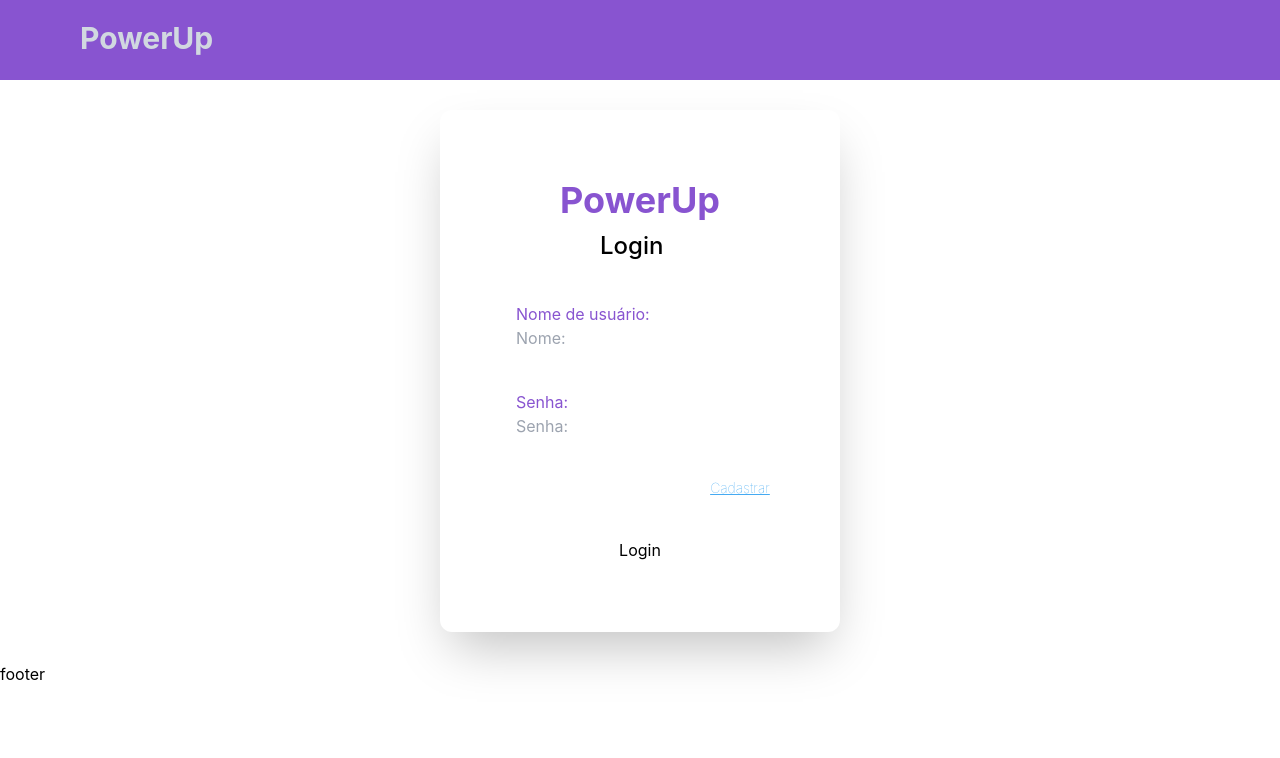
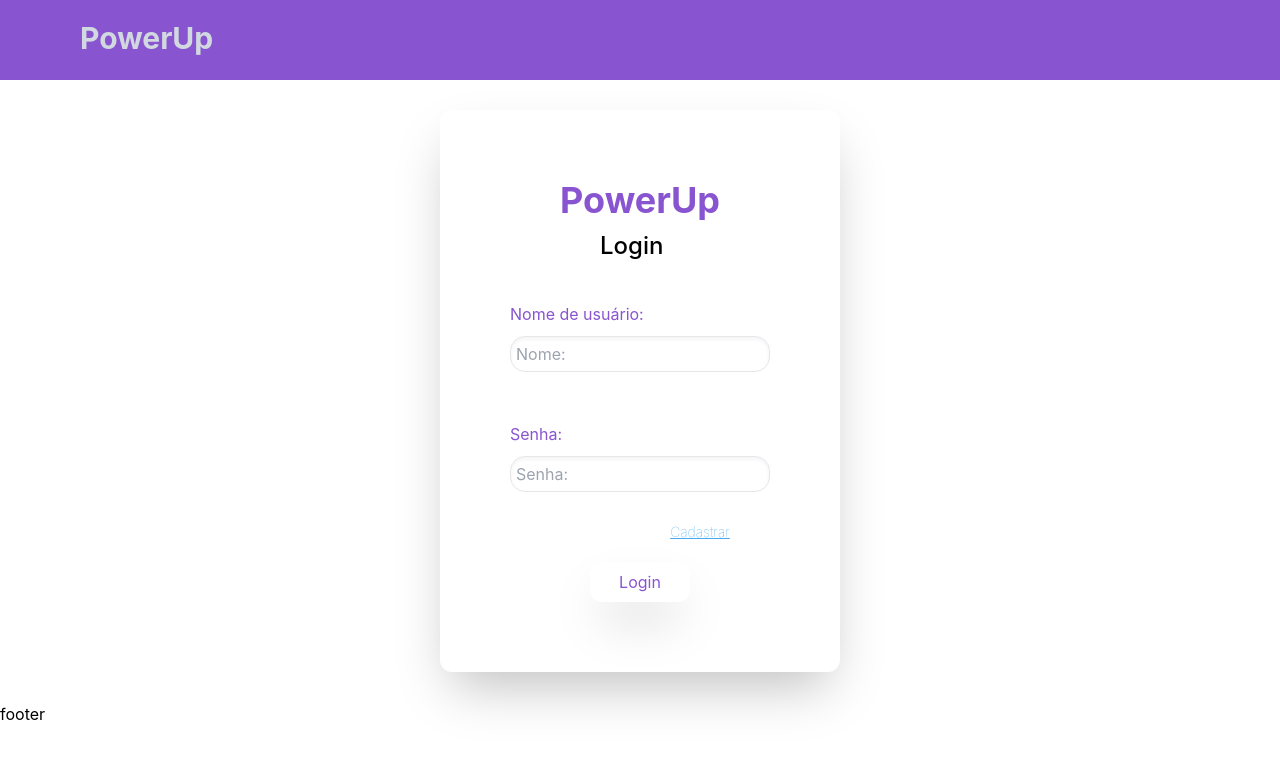
Before and after one commit to DavidRochaCode/PowerUp, a React (Create React App) app in the folder src/View/powerupfront/: page / in a window 1280 px wide. Shown: the top 758 px of the page. Built offline with nearby package versions, Linux system fonts and the light colour scheme.

Commit message:
style:login estilizado

```diff
--- a/src/View/powerupfront/src/Atomic/Input/Input.js
+++ b/src/View/powerupfront/src/Atomic/Input/Input.js
@@ -1,7 +1,7 @@
 export function Input({type,place}){
     return(
         <div>
-            <input type={type} placeholder={place} />
+            <input className='rounded-[15px] border p-[5px] my-[10px] outline-[#8854d0] hover:border-[#8854d0] shadow-inner' type={type} placeholder={place} />
         </div>
     )
 }
--- a/src/View/powerupfront/src/Button/Button.js
+++ b/src/View/powerupfront/src/Button/Button.js
@@ -1,5 +1,5 @@
 export function Button({name}){
     return(
-        <button>{name}</button>
+        <button className="text-[#8854d0]  duration-500 w-[100px] h-[40px] rounded-[12px] shadow-2xl hover:text-[#fff]  hover:bg-[#8854d0]">{name}</button>
     )
 }
--- a/src/View/powerupfront/src/Organism/LoginArea/LoginArea.js
+++ b/src/View/powerupfront/src/Organism/LoginArea/LoginArea.js
@@ -25,7 +25,7 @@ export function LoginArea(){
                     </form>
                 </div>
 
-                <div className="my-[20px] ml-[200px] text-sm font-thin text-[#45aaf2] underline">
+                <div className="ml-[120px] text-sm font-thin text-[#45aaf2] underline">
                     <p>Cadastrar</p>
                 </div>
 
```
